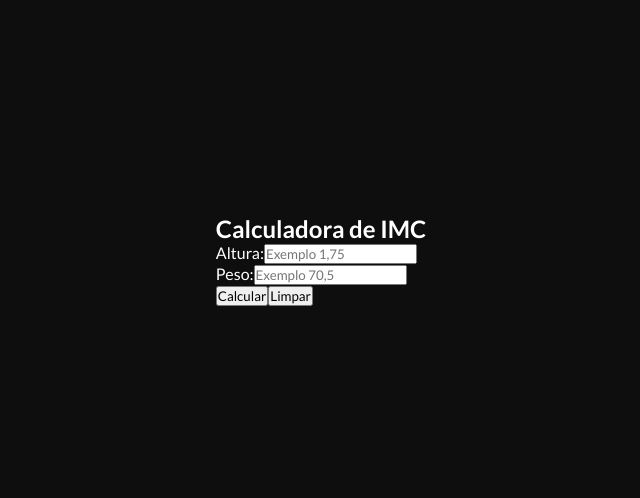
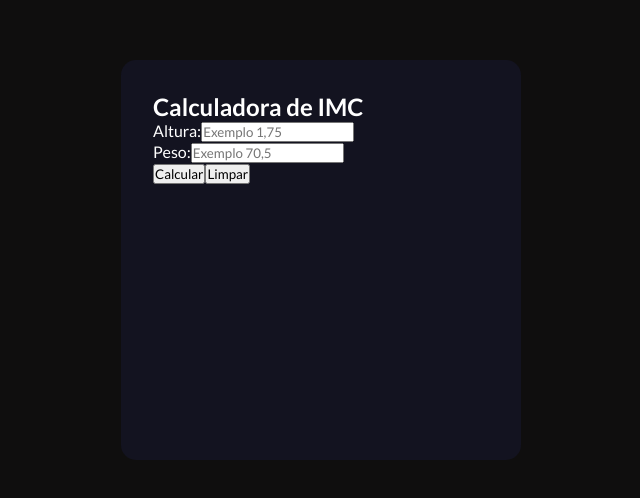
Before and after one commit to Pablo-jesuss/Calculadora-de-IMC, a React (Vite) app in the folder imc_Calc/: page / in a window 1280 px wide. Shown: the part 140-638 px from the top of the page, without its empty margins (319-959 px from the left). Built offline with nearby package versions, Linux system fonts and the light colour scheme.

Commit message:
container

```diff
--- a/imc_Calc/src/App.css
+++ b/imc_Calc/src/App.css
@@ -0,0 +1,7 @@
+.container {
+  background-color: #131320;
+  min-width: 400px;
+  min-height: 400px;
+  padding: 2rem;
+  border-radius: 15px;
+}
```
